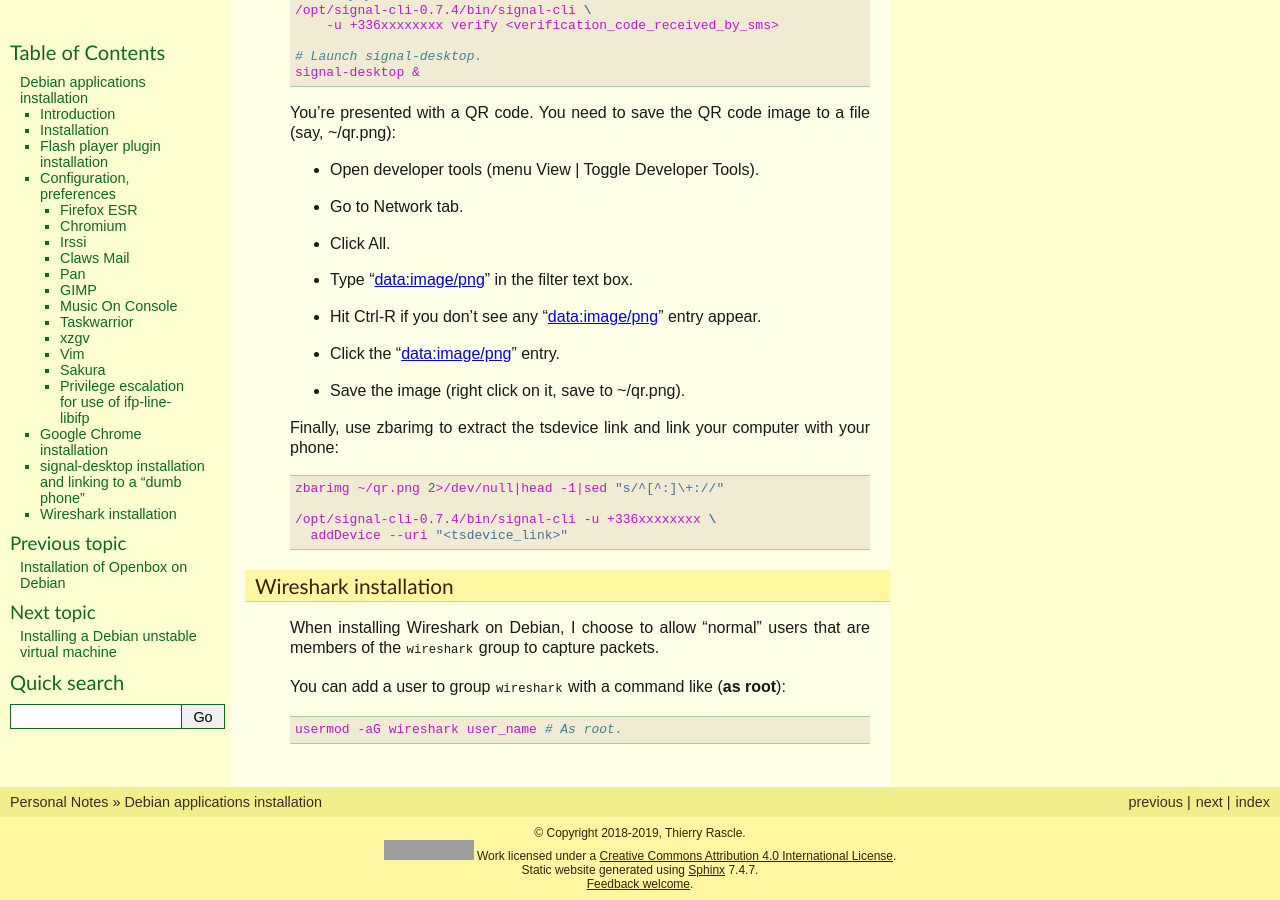
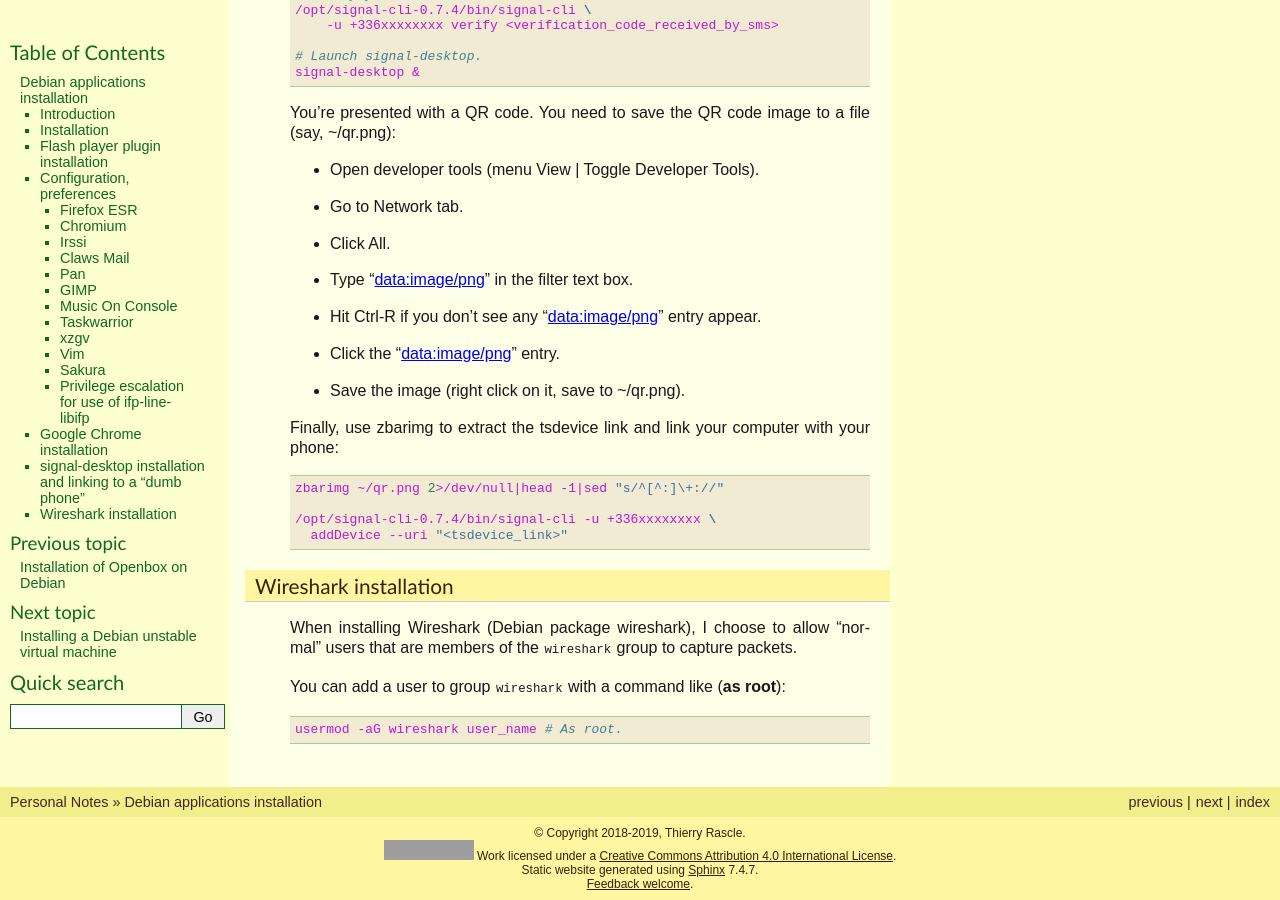
Before and after one commit to thierr26/thierr26_personal_notes_sphinx_sources, a Sphinx documentation site: the page built from source/debian_apps_install.rst, in a window 1280 px wide and 900 px high, scrolled down 10095 px. Built offline with Sphinx 7.4.7, drawn with Linux system fonts in a browser that asks for light colours; grey boxes are pictures that could not be loaded.

Commit message:
Slightly modify Wireshark section

```diff
--- a/source/debian_apps_install.rst
+++ b/source/debian_apps_install.rst
@@ -631,8 +631,8 @@ Wireshark installation
   single: Wireshark
   single usermod
 
-When installing Wireshark on Debian, I choose to allow "normal" users that are
-members of the ``wireshark`` group to capture packets.
+When installing Wireshark (Debian package wireshark), I choose to allow
+"normal" users that are members of the ``wireshark`` group to capture packets.
 
 You can add a user to group ``wireshark`` with a command like (**as root**)::
 
```
